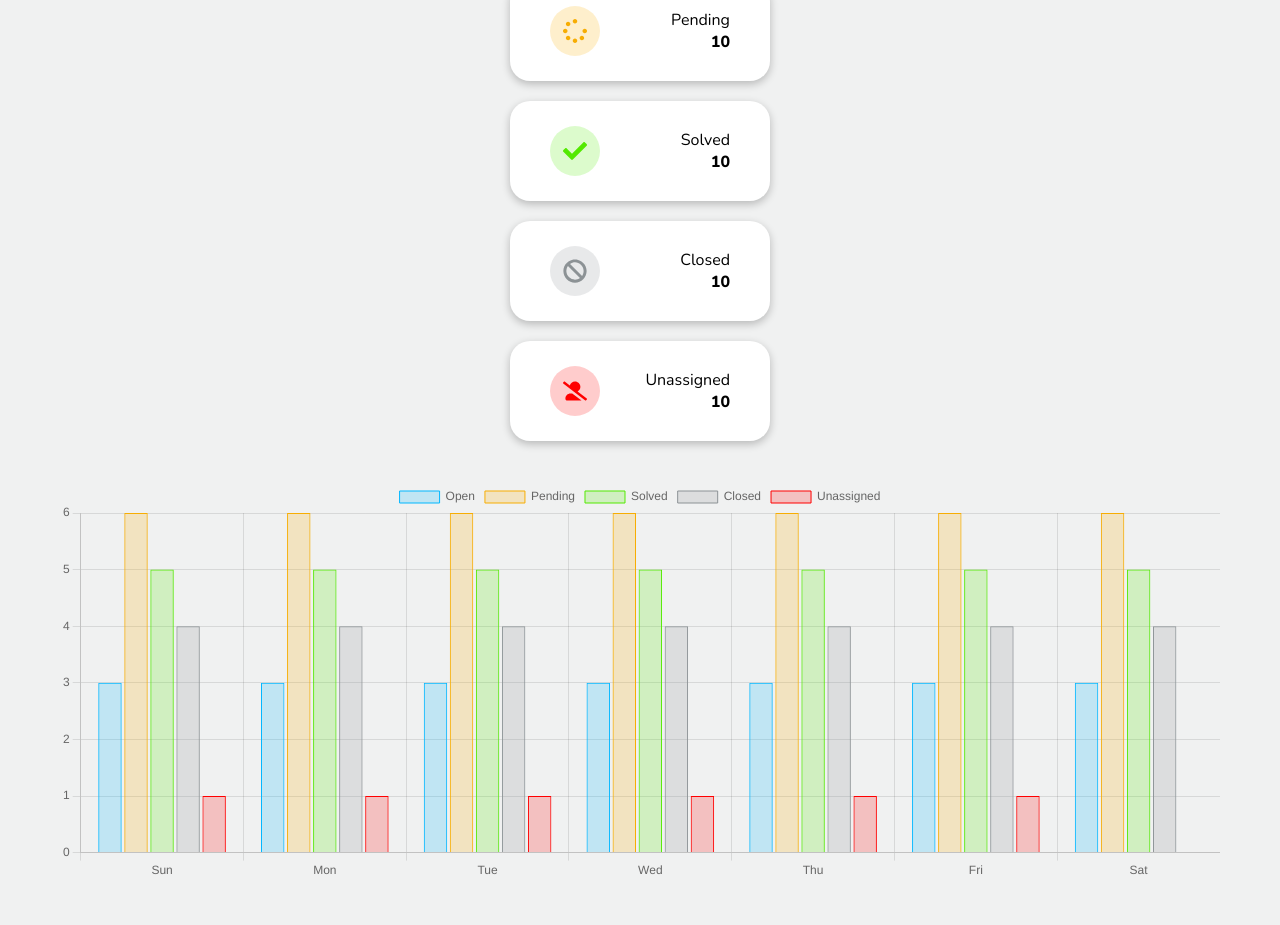
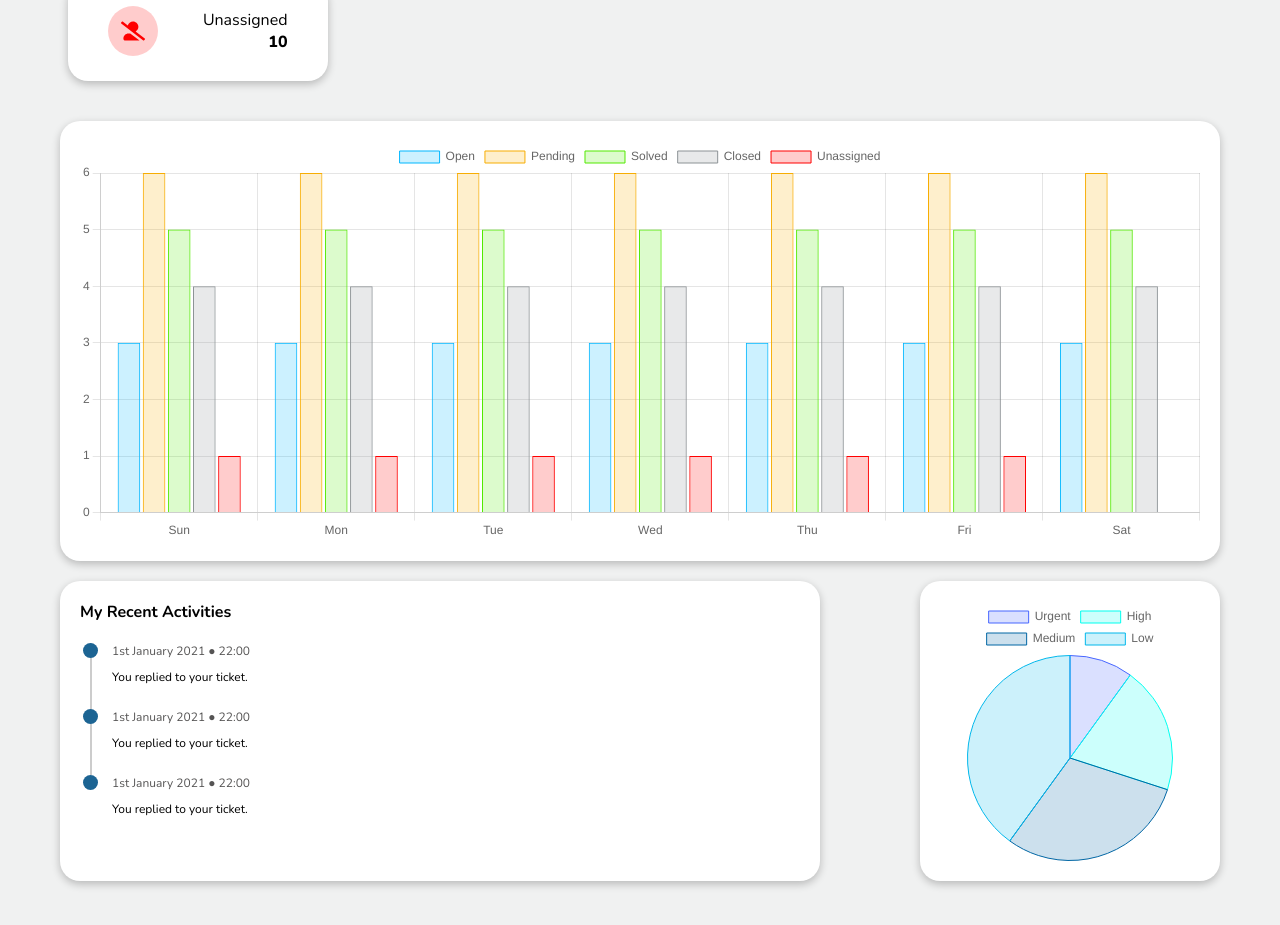
Before and after one commit to Usagi5677/helpdesk-prototype-frontend, a React (Create React App) app: page / in a window 1280 px wide. Shown: the part 249-1174 px from the top of the page. Built offline with nearby package versions, Linux system fonts and the light colour scheme.

Commit message:
Feat: dashboard page css

```diff
--- /dev/null
+++ b/src/components/Timeline/Timeline.module.css
@@ -0,0 +1,45 @@
+.timeline-container {
+  width: 100%;
+  min-width: 280px;
+  height: 100%;
+  padding: 20px 20px;
+  font-size: 0.75rem;
+  overflow-y: auto;
+}
+
+.timeline-container__title {
+  font-size: 1rem;
+  font-weight: 700;
+  margin-bottom: 20px;
+}
+
+.timeline-wrapper__time {
+  color: rgb(85, 84, 84);
+  margin-bottom: 10px;
+}
+
+.timeline-container__timeline-wrapper li {
+  padding-bottom: 1.5rem;
+  border-left: 2px solid #ccc;
+  position: relative;
+  padding-left: 20px;
+  margin-left: 10px;
+}
+
+.timeline-container__timeline-wrapper li:before {
+  content: "";
+  width: 15px;
+  height: 15px;
+  background: var(--primary);
+  border-radius: 50%;
+  position: absolute;
+  left: -9px;
+  top: 0px;
+}
+
+.timeline-container__timeline-wrapper li:last-child {
+  border: 0px;
+  padding-bottom: 0;
+  left: 2px;
+  top: 0px;
+}
--- /dev/null
+++ b/src/components/Timeline/Timeline.tsx
@@ -0,0 +1,34 @@
+import classes from "./Timeline.module.css";
+
+const Timeline = (props: any) => {
+  return (
+    <div className={classes["timeline-container"]}>
+      <div className={classes["timeline-container__title"]}>
+        My Recent Activities
+      </div>
+      <ul className={classes["timeline-container__timeline-wrapper"]}>
+        <li>
+          <div className={classes["timeline-wrapper__time"]}>
+            1st January 2021 <span>&#9679;</span> 22:00
+          </div>
+          <p>You replied to your ticket.</p>
+        </li>
+        <li>
+          <div className={classes["timeline-wrapper__time"]}>
+            1st January 2021 <span>&#9679;</span> 22:00
+          </div>
+          <p>You replied to your ticket.</p>
+        </li>
+        <li>
+          <div className={classes["timeline-wrapper__time"]}>
+            1st January 2021 <span>&#9679;</span> 22:00
+          </div>
+          <p>You replied to your ticket.</p>
+        </li>
+
+      </ul>
+    </div>
+  );
+};
+
+export default Timeline;
--- a/src/containers/Dashboard/Dashboard.module.css
+++ b/src/containers/Dashboard/Dashboard.module.css
@@ -6,8 +6,41 @@
   display: grid;
   grid-gap: 20px;
   justify-items: center;
+  grid-template-columns: repeat(auto-fit, minmax(260px, auto));
 }
 
 .ticket-dashboard-container__barchart_wrapper {
   margin-top: 40px;
+  background-color: white;
+  border-radius: 20px;
+  padding: 20px;
+  box-shadow: rgba(0, 0, 0, 0.24) 0px 3px 8px;
 }
+
+.ticket-dashboard-container__my-activities-wrapper {
+  width: 100%;
+
+  height: 300px;
+  background-color: white;
+  border-radius: 20px;
+  box-shadow: rgba(0, 0, 0, 0.24) 0px 3px 8px;
+  font-size: 0.75rem;
+  margin: 20px 100px 20px 0;
+}
+
+.ticket-dashboard-container__piechart_wrapper {
+  width: 300px;
+  height: 300px;
+  margin-top: 20px;
+  background-color: white;
+  border-radius: 20px;
+  padding: 20px;
+  box-shadow: rgba(0, 0, 0, 0.24) 0px 3px 8px;
+}
+
+@media only screen and (min-width: 800px) {
+  .ticket-dashboard-container__card-wrapper {
+    display: flex;
+    justify-content: space-between;
+  }
+}
--- a/src/containers/Dashboard/Dashboard.tsx
+++ b/src/containers/Dashboard/Dashboard.tsx
@@ -7,11 +7,12 @@ import {
 } from "react-icons/fa";
 import StatusCard from "../../components/UI/StatusCard/StatusCard";
 import classes from "./Dashboard.module.css";
-import { Bar } from "react-chartjs-2";
+import { Bar, Pie } from "react-chartjs-2";
 import { Chart, registerables } from "chart.js";
+import Timeline from "../../components/Timeline/Timeline";
 Chart.register(...registerables);
 
-var data = {
+const data = {
   labels: ["Sun", "Mon", "Tue", "Wed", "Thu", "Fri", "Sat"],
   datasets: [
     {
@@ -52,7 +53,29 @@ var data = {
   ],
 };
 
-var options = {
+const pieData = {
+  labels: ["Urgent", "High", "Medium", "Low"],
+  datasets: [
+    {
+      backgroundColor: [
+        "rgba(71, 102, 255, 0.2)",
+        "rgba(0, 255, 239, 0.2)",
+        "rgba(0, 102, 164, 0.2)",
+        "rgba(0, 183, 235, 0.2)",
+      ],
+      borderColor: [
+        "rgba(71, 102, 255, 1)",
+        "rgba(0, 255, 239, 1)",
+        "rgba(0, 102, 164, 1)",
+        "rgba(0, 183, 235, 1)",
+      ],
+      borderWidth: 1,
+      data: [1, 2, 3, 4],
+    },
+  ],
+};
+
+const options = {
   maintainAspectRatio: false,
   scales: {
     y: {
@@ -106,6 +129,15 @@ const Dashboard = () => {
       <div className={classes['ticket-dashboard-container__barchart_wrapper']}>
         <Bar data={data} height={400} width={600} options={options} />
       </div>
+      <div className={classes['ticket-dashboard-container__card-wrapper']}>
+        <div className={classes['ticket-dashboard-container__my-activities-wrapper']}>
+          <Timeline/>
+        </div>
+        <div className={classes['ticket-dashboard-container__piechart_wrapper']}>
+          <Pie data={pieData} />
+        </div>
+      </div>
+
     </div>
   );
 };
```
